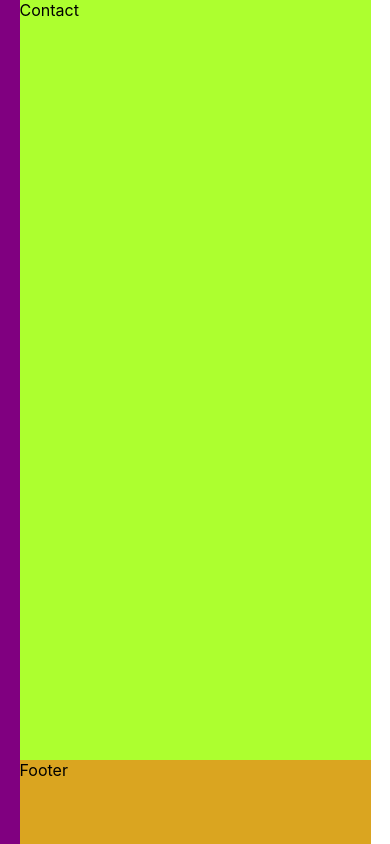
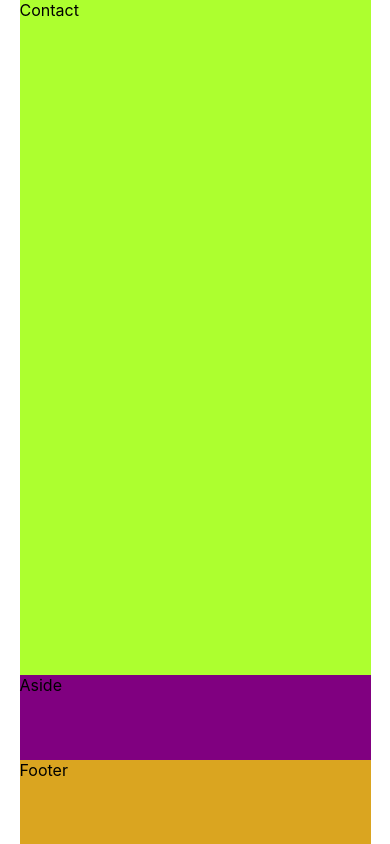
Before and after one commit to digel4/portfolio-website-2022, a React (Create React App) app: page / in a window 390 px wide. Shown: the part 3376-4220 px from the top of the page. Built offline with nearby package versions, Linux system fonts and the light colour scheme.

Commit message:
add responsive grid

```diff
--- a/src/css/main.css
+++ b/src/css/main.css
@@ -77,4 +77,52 @@
   grid-row: 2/span 7;
 }
 
+@media only screen and (max-width: 600px) {
+  #grid-container {
+    display: grid;
+    grid-template-columns: 5% 90% 5%;
+    grid-template-rows: 10vh 90vh 100vh 100vh 100vh 80vh 10vh 10vh;
+  }
+
+  #header {
+    grid-column: 1/span 3;
+    grid-row: 1/span 1;
+  }
+
+  #hero {
+    grid-column: 2/span 1;
+    grid-row: 2/span 1;
+  }
+
+  #about {
+    grid-column: 2/span 1;
+    grid-row: 3/span 1;
+  }
+
+  #experience {
+    grid-column: 2/span 1;
+    grid-row: 4/span 1;
+  }
+
+  #portfolio {
+    grid-column: 2/span 1;
+    grid-row: 5/span 1;
+  }
+
+  #contact {
+    grid-column: 2/span 1;
+    grid-row: 6/span 1;
+  }
+
+  #aside {
+    grid-column: 2/span 1;
+    grid-row: 7/span 1;
+  }
+
+  #footer {
+    grid-column: 2/span 1;
+    grid-row: 8/span 1;
+  }
+}
+
 /*# sourceMappingURL=main.css.map */
--- a/src/sass/_layout.scss
+++ b/src/sass/_layout.scss
@@ -59,3 +59,68 @@
     grid-column: 1/ span 1;
     grid-row: 2 / span 7;
 }
+
+
+@media only screen and (max-width: 600px) {
+    #grid-container {
+        display: grid;
+        grid-template-columns: 5% 90% 5%;
+        grid-template-rows: 10vh 90vh 100vh 100vh 100vh 80vh 10vh 10vh;
+    }
+
+    #header {
+        grid-column: 1/ span 3;
+        grid-row: 1 / span 1;
+
+        // height: 20vh;
+    }
+
+    #hero {
+        grid-column: 2/ span 1;
+        grid-row: 2 / span 1;
+
+        // height: 80vh;
+    }
+
+
+    #about {
+        grid-column: 2/ span 1;
+        grid-row: 3 / span 1;
+
+        //height: 100vh;
+    }
+
+
+    #experience {
+        grid-column: 2/ span 1;
+        grid-row: 4 / span 1;
+
+        //height: 100vh;
+    }
+
+    #portfolio {
+        grid-column: 2/ span 1;
+        grid-row: 5 / span 1;
+
+        //height: 100vh;
+    }
+
+    #contact {
+        grid-column: 2/ span 1;
+        grid-row: 6 / span 1;
+
+        //height: 80vh;
+    }
+
+
+
+    #aside {
+        grid-column: 2/ span 1;
+        grid-row: 7 / span 1;
+    }
+
+    #footer {
+        grid-column: 2/ span 1;
+        grid-row: 8 / span 1;
+    }
+}
```
Also changed, not shown: 1 other file (tests, documents, lock files or other folders).
